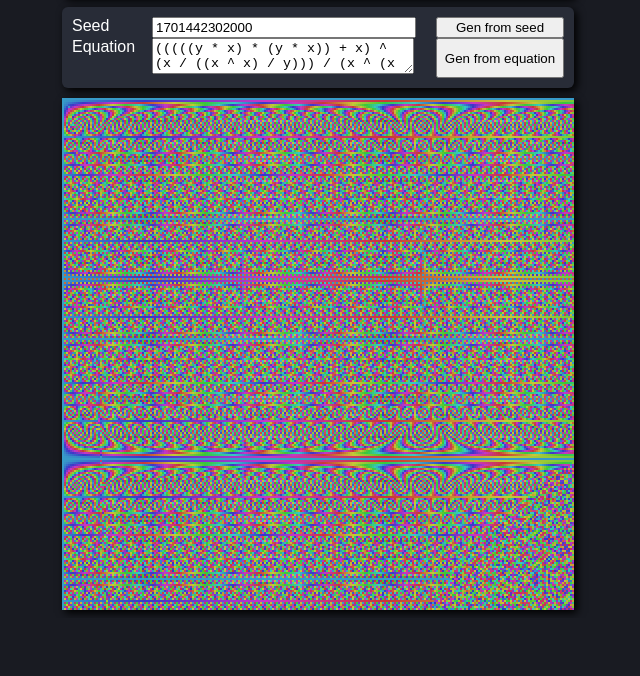
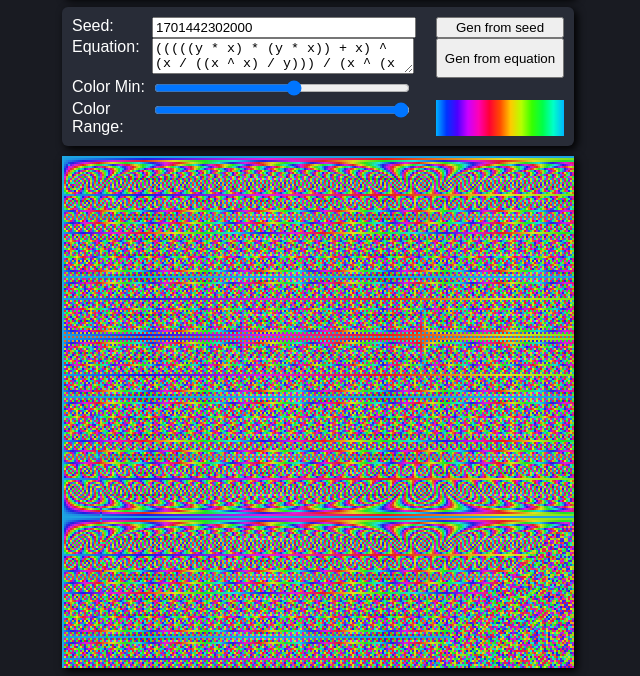
Before and after one commit to asteriskman7/equArt, a website with bundled scripts: page index.html in a window 1280 px wide. Shown: the part 182-858 px from the top of the page, without its empty margins (322-962 px from the left). Before the commit the page ends 800 px from the top, so only its background shows below. Built offline with nearby package versions, Linux system fonts and the light colour scheme.

Commit message:
Add color control

```diff
--- a/EquArtImg.js
+++ b/EquArtImg.js
@@ -7,7 +7,7 @@ const Canvas = inBrowser ? undefined : require('canvas');
 
 
 class EquArtImg {
-  constructor(seed, canvas, f) {
+  constructor(seed, canvas, f, colorMin, colorRange) {
     this.imgSize = 512;
     this.cellSize = 2;
     this.canvas = inBrowser ? canvas : Canvas.createCanvas(this.imgSize, this.imgSize);
@@ -38,7 +38,7 @@ class EquArtImg {
     if (f === undefined) {
       this.genImg();
     } else {
-      this.renderEqu(f);
+      this.renderEqu(f, colorMin, colorRange);
     }
   }
 
@@ -101,7 +101,7 @@ class EquArtImg {
     return f;
   }
 
-  postfixToInfix(f) {
+  static postfixToInfix(f) {
     const stack = [];
 
     f.forEach( s => {
@@ -416,16 +416,18 @@ class EquArtImg {
       fscore = this.getFunctionScore(f);
       rerollCount++;
     }
-    this.equationString = this.postfixToInfix(f);
+    this.equationString = EquArtImg.postfixToInfix(f);
     this.equationScore = fscore;
 
     return f;
   }
 
-  renderEqu(f) {
+  renderEqu(f, colorMinArg, colorRangeArg) {
     this.seed = this.initialSeed;
-    const colorMin = this.rnd() * 360;
-    const colorRange = this.rnd() * 180 + 180;
+    const colorMin = colorMinArg ?? this.rnd() * 360;
+    const colorRange = colorRangeArg ?? this.rnd() * 180 + 180;
+    this.colorMin = colorMin;
+    this.colorRange = colorRange;
     const sat = 50 + 50 * this.rnd();
 
     for (let y = 0; y < this.height; y++) {
--- a/index.css
+++ b/index.css
@@ -70,3 +70,6 @@ canvas {
   background: white;
   box-shadow: 3px 3px 8px 0px black;
 }
+
+#colorRange {
+}
--- a/index.html
+++ b/index.html
@@ -12,10 +12,14 @@
       <div id='bannerText'><img id='bannerIcon' src='EquArtAvatar.png'>equArt Explorer</div>
     </div>
     <div id='headerContainer'>
-      <div>Seed</div><div><input id='inputSeed' class="headerInput" type='number'></div>
+      <div>Seed:</div><div><input id='inputSeed' class="headerInput" type='number'></div>
         <div class='bdiv'><button id='bgenEqu'>Gen from seed</button></div>
-      <div>Equation</div><div><textarea id='inputEqu' class="headerInput" type='entry'></textarea></div>
+      <div>Equation:</div><div><textarea id='inputEqu' class="headerInput" type='entry' spellcheck="false"></textarea></div>
         <div class='bdiv'><button id='bgenImg'>Gen from equation</button></div>
+      <div>Color Min:</div><div><input id='inputCMin' class="headerInput" type='range' min="0" max="360"></div>
+        <div></div>
+      <div>Color Range:</div><div><input id='inputCRange' class='headerInput' type='range' min='0' max='360'></div>
+        <div id='colorRange'></div>
     </div>
     <div id='msgDiv'>
     </div>
--- a/index.js
+++ b/index.js
@@ -1,20 +1,23 @@
 /*
   TODO:
-    display error messages
     add detailed information about image generation
     add detailed information about how to use the tool
     add link to this tool in posted messages
+    add text to readme to point to this tool
+    add button to generate random seed and redraw the image
 */
 
 class App {
   constructor() {
     this.UI = {};
-    'inputSeed,inputEqu,bgenEqu,bgenImg,cmain,msgDiv'.split(`,`).forEach( id => {
+    'inputSeed,inputEqu,inputCMin,inputCRange,colorRange,bgenEqu,bgenImg,cmain,msgDiv'.split(`,`).forEach( id => {
       this.UI[id] = document.getElementById(id);
     });
 
     this.UI.bgenEqu.onclick = () => this.genEqu();
     this.UI.bgenImg.onclick = () => this.genImg();
+    this.UI.inputCMin.oninput = () => this.updateColorRange();
+    this.UI.inputCRange.oninput = () => this.updateColorRange();
 
     this.UI.inputSeed.value = (new Date()).getTime();
     this.genEqu();
@@ -33,29 +36,76 @@ class App {
   genEqu() {
     const seedStr = this.UI.inputSeed.value;
     const seed = parseInt(seedStr);
+    this.setMsg('');
 
     if (!isNaN(seed) && seed !== undefined) {
       const eai = new EquArtImg(seed, this.UI.cmain);
       this.UI.inputEqu.value = eai.equationString;
+      this.UI.inputCMin.value = eai.colorMin;
+      this.UI.inputCRange.value = eai.colorRange;
+      this.updateColorRange();
     } else {
-      this.UI.inputEqu.value = 'Illegal seed. Must be an integer';
+      this.UI.inputEqu.value = '';
+      this.setMsg('Illegal seed. Must be an integer');
     }
   }
 
   genImg() {
     const seedStr = this.UI.inputSeed.value;
     let seed = parseInt(seedStr);
+    this.setMsg('');
 
     if (isNaN(seed) || seed === undefined) {
       this.UI.inputSeed.value = 0;
       seed = 0;
     }
-    const equ = this.UI.inputEqu.value;
+    const equ = this.UI.inputEqu.value.replaceAll(' ', '');
     const infix = EquArtImg.strToInfix(equ);
     const f = EquArtImg.infixToPostfix(infix);
-    const eai = new EquArtImg(seed, this.UI.cmain, f);
+    const equChk = EquArtImg.postfixToInfix(f).replaceAll(' ', '');
+    if (equ !== equChk) {
+      this.setMsg(`Equation parse failure.\nYour equation:${equ}\nParsed result: ${equChk}`);
+      console.log(equ);
+      console.log(equChk);
+    }
+    const eai = new EquArtImg(seed, this.UI.cmain, f, this.colorMin, this.colorRange);
+  }
 
+  updateColorRange() {
+    const min = parseFloat(this.UI.inputCMin.value);
+    const range = parseFloat(this.UI.inputCRange.value);
+    this.colorMin = min;
+    this.colorRange = range;
+    this.updateColorRangeStyle(min, range);
+  }
 
+  updateColorRangeStyle(min, range) {
+    const step = range / 12;
+    this.UI.colorRange.style.background = `linear-gradient(90deg,
+      hsl(${min + 0 * step}, 100%, 50%),
+      hsl(${min + 1 * step}, 100%, 50%),
+      hsl(${min + 2 * step}, 100%, 50%),
+      hsl(${min + 3 * step}, 100%, 50%),
+      hsl(${min + 4 * step}, 100%, 50%),
+      hsl(${min + 5 * step}, 100%, 50%),
+      hsl(${min + 6 * step}, 100%, 50%),
+      hsl(${min + 7 * step}, 100%, 50%),
+      hsl(${min + 8 * step}, 100%, 50%),
+      hsl(${min + 9 * step}, 100%, 50%),
+      hsl(${min + 10* step}, 100%, 50%),
+      hsl(${min + 11* step}, 100%, 50%),
+      hsl(${min + 12* step}, 100%, 50%)
+    )`;
+
+    this.unbounce();
+  }
+
+  unbounce() {
+    if (this.unbounceTimer !== undefined) {
+      clearTimeout(this.unbounceTimer);
+    }
+
+    this.unbounceTimer = setTimeout(() => this.genImg(), 100);
   }
 
 }
```
